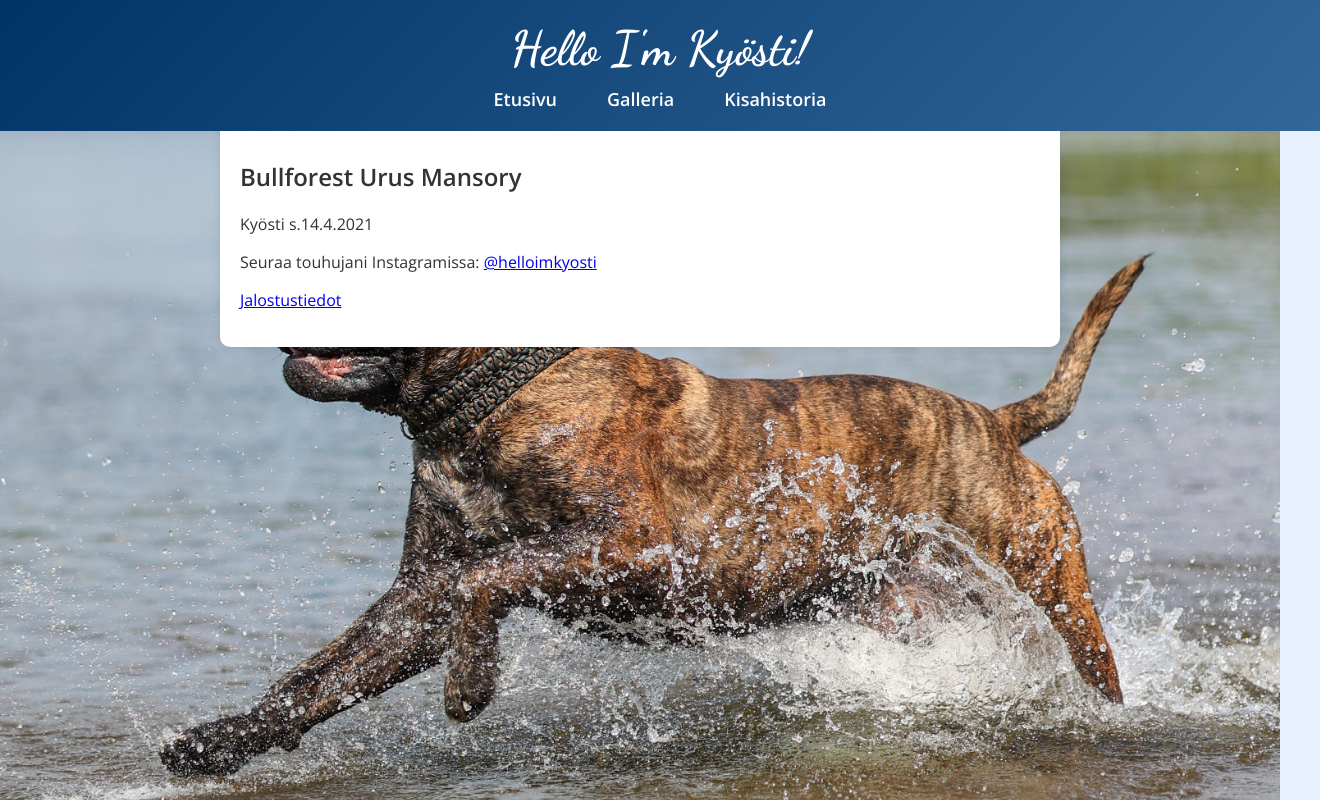
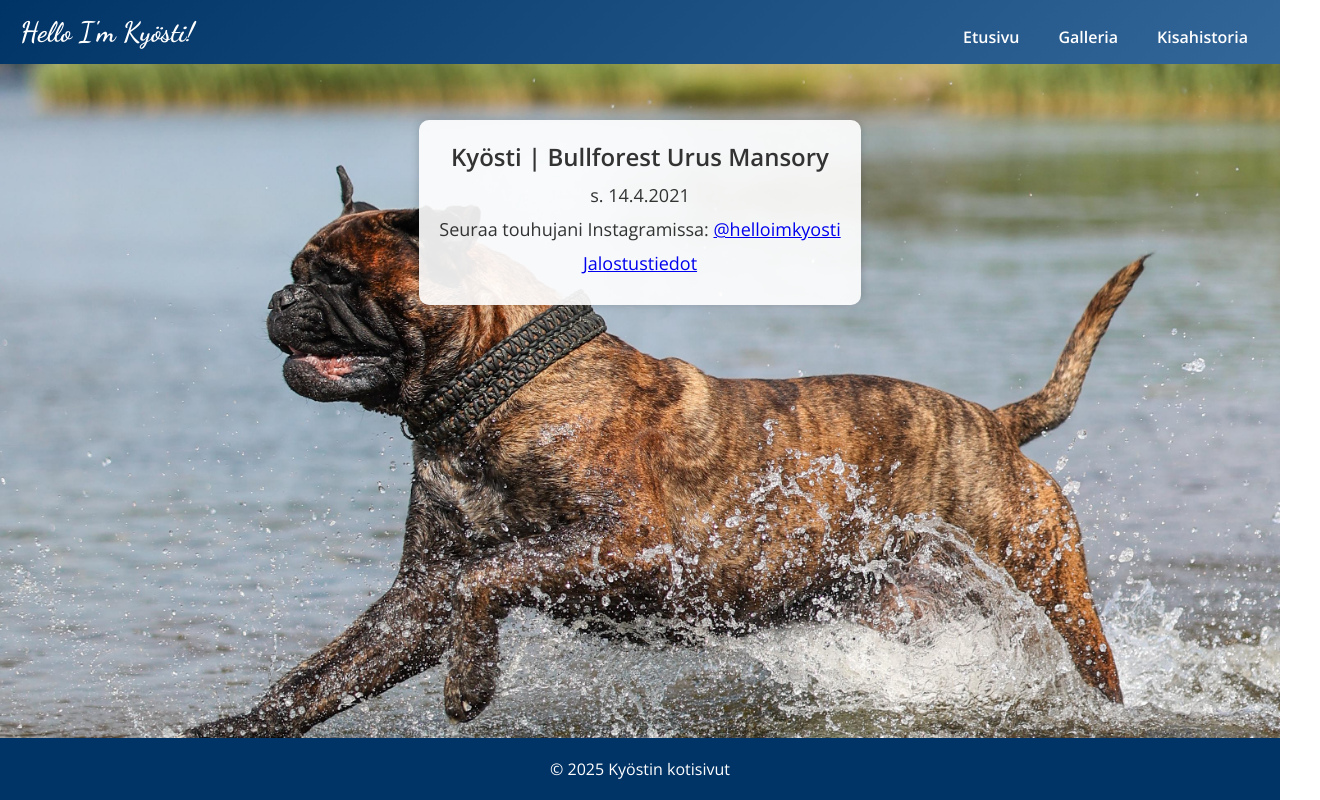
Before and after one commit to Sikael/helloimkyosti, a plain HTML site: page index.html in a window 1280 px wide. Shown: the whole page, 1320 px wide, since content can reach past the window. Drawn offline with nearby package versions, Linux system fonts and the light colour scheme.

Commit message:
index.html

```diff
--- a/index.html
+++ b/index.html
@@ -6,44 +6,56 @@
     <title>Hello I'm Kyösti!</title>
     <link rel="stylesheet" href="styles.css">
     <style>
-        /* Taustakuva joka skaalautuu automaattisesti näytön mukaan */
-        body.etusivu {
-            background-image: url('images/Kyosti5.jpeg'); /* Taustakuva, voit vaihtaa polun ja nimen */
-            background-size: cover; /* Kuva skaalautuu näyttöön */
-            background-position: center center; /* Keskitetään kuva */
-            background-repeat: no-repeat; /* Ei toistu taustalla */
-            background-attachment: fixed; /* Taustakuva pysyy paikallaan vieritettäessä */
+        /* Resetointi */
+        * {
             margin: 0;
             padding: 0;
-            padding-top: 100px; /* Lisätty ylimääräinen tila, jotta yläpalkki ei peitä kuvaa */
+            box-sizing: border-box;
+        }
+
+        /* Layout, jotta footer pysyy alhaalla */
+        body {
+            display: flex;
+            flex-direction: column;
+            min-height: 100vh;
+        }
+
+        /* Taustakuva */
+        body.etusivu {
+            background: url('images/Kyosti5.jpeg') no-repeat center center;
+            background-size: cover;
+            flex: 1; /* Varmistaa, että footer työntyy sivun pohjalle */
+            display: flex;
+            flex-direction: column;
+            align-items: center;
         }
 
         /* Yläpalkki */
         header {
-            background: linear-gradient(135deg, #003366, #336699); /* Sininen liukuväri */
+            background: linear-gradient(135deg, #003366, #336699);
             color: white;
-            padding: 20px;
+            padding: 15px 20px;
             text-align: center;
-            position: absolute; /* Siirretty absoluuttisesti, jotta se ei peitä taustaa */
+            position: fixed;
+            width: 100%;
             top: 0;
-            width: 100%;
-            z-index: 2; /* Varmistetaan, että yläpalkki on muiden elementtien päällä */
+            left: 0;
+            z-index: 100;
+            display: flex;
+            justify-content: space-between;
+            align-items: center;
         }
 
         header h1 {
             font-family: 'Dancing Script', cursive;
-            font-size: 48px;
-            margin: 0;
+            font-size: 28px;
         }
 
         /* Navigointi */
         nav ul {
             list-style: none;
-            padding: 0;
-            margin: 10px 0 0 0;
             display: flex;
-            justify-content: center;
-            gap: 20px;
+            gap: 15px;
         }
 
         nav ul li {
@@ -53,27 +65,67 @@
         nav ul li a {
             text-decoration: none;
             color: white;
-            font-size: 18px;
-            font-weight: bold;
-            padding: 10px 15px;
-            border-radius: 8px;
+            font-size: 16px;
+            padding: 8px 12px;
+            border-radius: 6px;
             transition: background 0.3s;
         }
 
         nav ul li a:hover {
-            background: rgba(255, 255, 255, 0.3);
+            background: rgba(255, 255, 255, 0.2);
+        }
+
+        /* Mobiilinavigaatio */
+        .menu-toggle {
+            display: none;
+            font-size: 24px;
+            cursor: pointer;
+        }
+
+        @media (max-width: 768px) {
+            nav ul {
+                display: none;
+                flex-direction: column;
+                position: absolute;
+                top: 60px;
+                right: 10px;
+                background: rgba(0, 51, 102, 0.9);
+                padding: 10px;
+                border-radius: 5px;
+            }
+
+            nav ul li {
+                margin-bottom: 10px;
+            }
+
+            .menu-toggle {
+                display: block;
+            }
+
+            .menu-open nav ul {
+                display: flex;
+            }
         }
 
         /* Pääsisältö */
         main {
             max-width: 800px;
-            margin: 20px auto;
-            background: white;
+            background: rgba(255, 255, 255, 0.9);
             padding: 20px;
+            margin: 120px auto 20px auto;
             border-radius: 10px;
-            box-shadow: 0px 0px 10px rgba(0, 0, 0, 0.1);
-            position: relative;
-            z-index: 1; /* Varmistetaan, että pääsisältö tulee yläpalkin alle */
+            box-shadow: 0 0 10px rgba(0, 0, 0, 0.2);
+            text-align: center;
+        }
+
+        main h2 {
+            font-size: 24px;
+            margin-bottom: 10px;
+        }
+
+        main p {
+            font-size: 18px;
+            margin-bottom: 10px;
         }
 
         /* Footer */
@@ -82,14 +134,21 @@
             padding: 20px;
             background: #003366;
             color: white;
-            margin-top: 50px; /* Siirretty alemmaksi */
-            position: relative; /* Varmistaa, että footer on vain sivun alaosassa */
+            width: 100%;
+            position: relative;
+            margin-top: auto; /* Työntää footerin alas */
         }
     </style>
+    <script>
+        function toggleMenu() {
+            document.body.classList.toggle('menu-open');
+        }
+    </script>
 </head>
 <body class="etusivu">
     <header>
         <h1>Hello I'm Kyösti!</h1>
+        <span class="menu-toggle" onclick="toggleMenu()">☰</span>
         <nav>
             <ul>
                 <li><a href="index.html">Etusivu</a></li>
@@ -98,16 +157,18 @@
             </ul>
         </nav>
     </header>
+
     <main>
-        <h2>Bullforest Urus Mansory</h2>
-        <p>Kyösti s.14.4.2021</p>
+        <h2>Kyösti | Bullforest Urus Mansory</h2>
+        <p>s. 14.4.2021</p>
 
-        <!-- Instagram link -->
         <p>Seuraa touhujani Instagramissa: <a href="https://www.instagram.com/helloimkyosti/" target="_blank">@helloimkyosti</a></p>
 
-        <!-- Jalostustiedot link -->
         <p><a href="https://jalostus.kennelliitto.fi/frmKoira.aspx?RekNo=FI32248%2F21&R=157" target="_blank">Jalostustiedot</a></p>
     </main>
 
+    <footer>
+        <p>&copy; 2025 Kyöstin kotisivut</p>
+    </footer>
 </body>
 </html>
```
